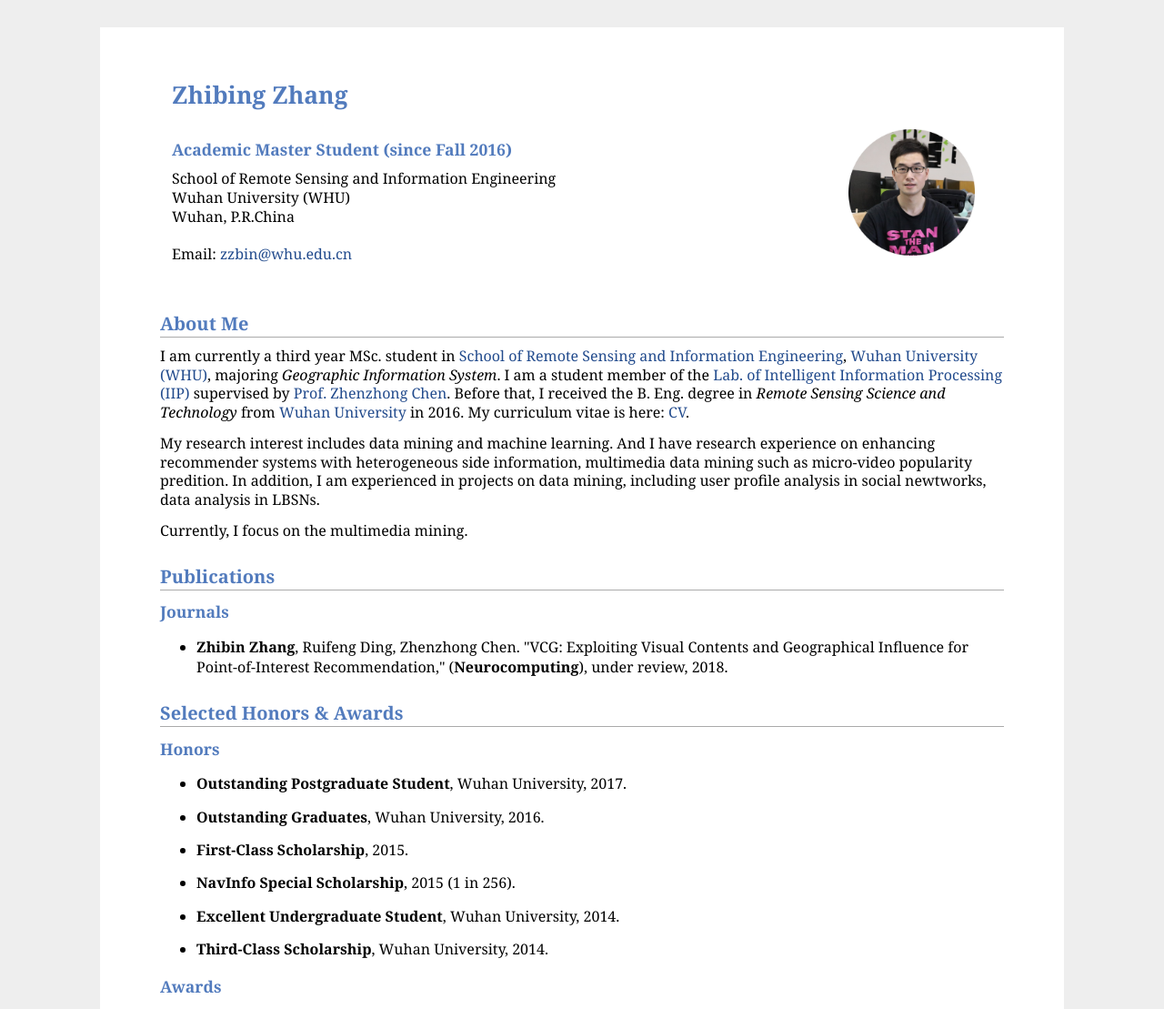
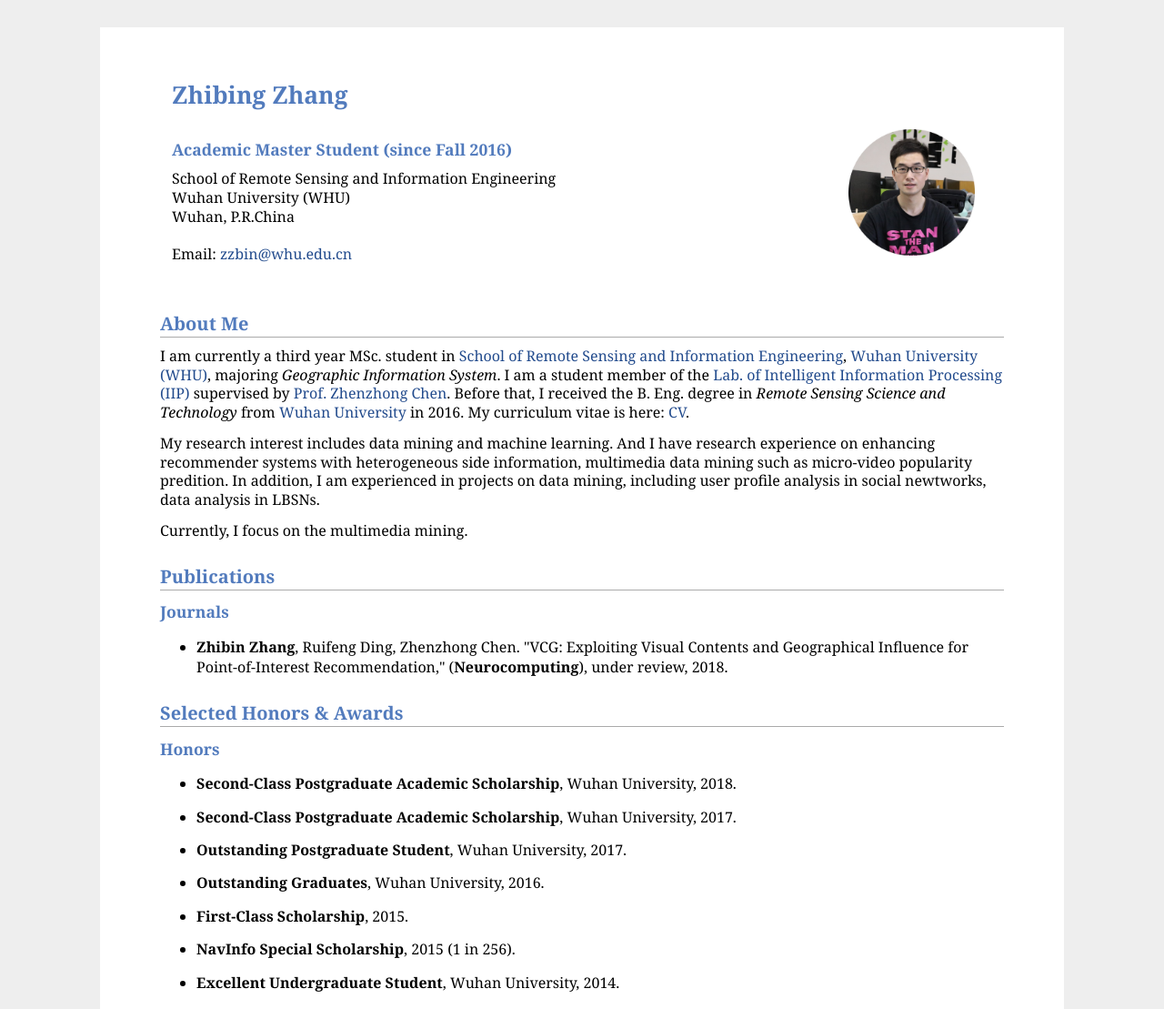
Before and after one commit to SamMZhang/SamMZhang.github.io, a plain HTML site: page index.html in a window 1280 px wide. Shown: the top 1109 px of the page at 91% size. Drawn offline with Linux system fonts and the light colour scheme.

Commit message:
Update index.html

```diff
--- a/index.html
+++ b/index.html
@@ -92,6 +92,8 @@ International Conference on Multimedia Big Data</i> (<strong>BigMM</strong>), Ap
 
   <h3>Honors</h3>
 	<ul>
+	<li type="disc"> <strong>Second-Class Postgraduate Academic Scholarship</strong>, Wuhan University, 2018. </li>
+	<li type="disc"> <strong>Second-Class Postgraduate Academic Scholarship</strong>, Wuhan University, 2017. </li>
 	<li type="disc"> <strong>Outstanding Postgraduate Student</strong>, Wuhan University, 2017. </li>
 	<li type="disc"> <strong>Outstanding Graduates</strong>, Wuhan University, 2016. </li>
 	<li type="disc"> <strong>First-Class Scholarship</strong>, 2015. </li>
```
